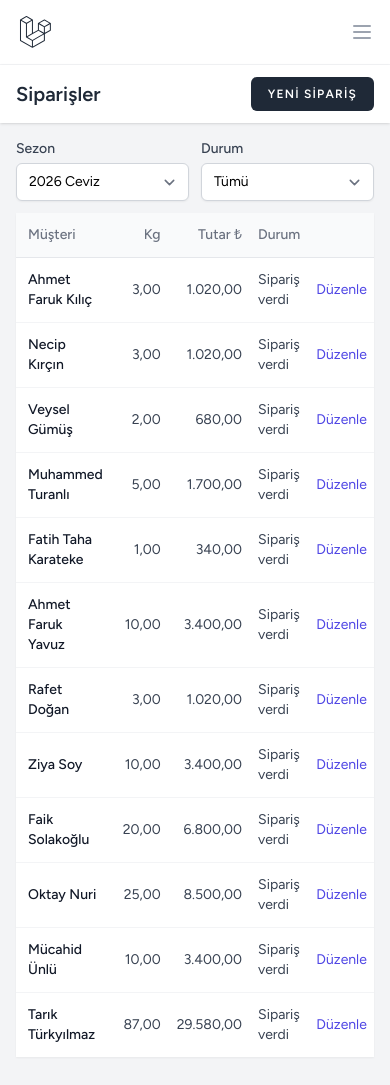
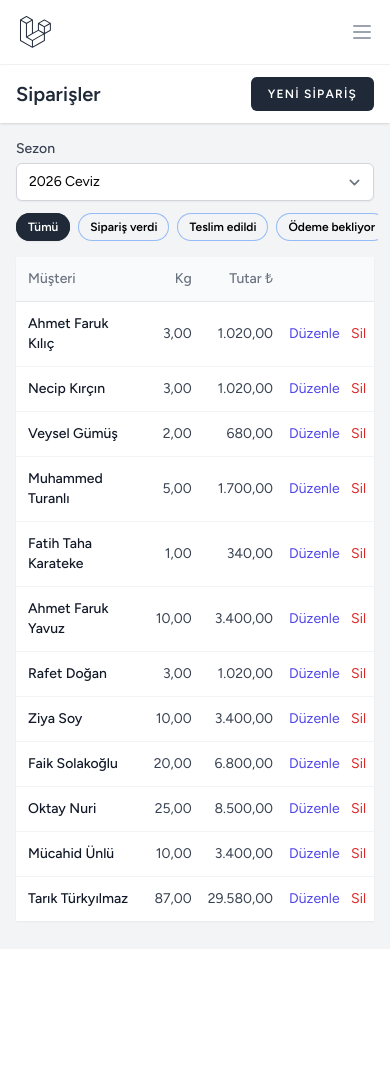
Before and after one commit to fatih-tutar/nuts, a Laravel app: page /orders in a window 390 px wide. After the commit the page ends 923 px from the top, so only its background shows below. Run offline with Laravel 12, Linux system fonts and the light colour scheme; the visitor is signed in with stand-in values (Sample User, id 1); data comes from the database, SQL or seed files in the repository; style sheets or scripts are compiled from the project's sources.

Commit message:
Replace order status filter with colored tabs and hide secondary columns on mobile.
Co-authored-by: Cursor <cursoragent@cursor.com>

```diff
--- a/app/Enums/OrderStatus.php
+++ b/app/Enums/OrderStatus.php
@@ -19,6 +19,52 @@ enum OrderStatus: string
         };
     }
 
+    public function shortLabel(): string
+    {
+        return match ($this) {
+            self::Ordered => 'Sipariş verdi',
+            self::Delivered => 'Teslim edildi',
+            self::PaymentPending => 'Ödeme bekliyor',
+            self::Paid => 'Ödendi',
+        };
+    }
+
+    /** Idle / active Tailwind classes for filter tabs. */
+    public function tabClasses(bool $active): string
+    {
+        return $active ? $this->tabActiveClasses() : $this->tabIdleClasses();
+    }
+
+    public function tabIdleClasses(): string
+    {
+        return match ($this) {
+            self::Ordered => 'bg-sky-50 text-sky-800 ring-sky-200 hover:bg-sky-100',
+            self::Delivered => 'bg-violet-50 text-violet-800 ring-violet-200 hover:bg-violet-100',
+            self::PaymentPending => 'bg-amber-50 text-amber-900 ring-amber-200 hover:bg-amber-100',
+            self::Paid => 'bg-emerald-50 text-emerald-800 ring-emerald-200 hover:bg-emerald-100',
+        };
+    }
+
+    public function tabActiveClasses(): string
+    {
+        return match ($this) {
+            self::Ordered => 'bg-sky-600 text-white ring-sky-600 shadow-sm',
+            self::Delivered => 'bg-violet-600 text-white ring-violet-600 shadow-sm',
+            self::PaymentPending => 'bg-amber-500 text-white ring-amber-500 shadow-sm',
+            self::Paid => 'bg-emerald-600 text-white ring-emerald-600 shadow-sm',
+        };
+    }
+
+    public function badgeClasses(): string
+    {
+        return match ($this) {
+            self::Ordered => 'bg-sky-100 text-sky-800',
+            self::Delivered => 'bg-violet-100 text-violet-800',
+            self::PaymentPending => 'bg-amber-100 text-amber-900',
+            self::Paid => 'bg-emerald-100 text-emerald-800',
+        };
+    }
+
     /** @return array<string, string> */
     public static function options(): array
     {
--- a/resources/views/orders/index.blade.php
+++ b/resources/views/orders/index.blade.php
@@ -19,8 +19,16 @@
                 <div class="bg-green-50 text-green-800 px-4 py-3 rounded-md text-sm">{{ session('status') }}</div>
             @endif
 
-            <form method="GET" class="grid grid-cols-2 gap-3 sm:flex sm:flex-wrap sm:gap-4 items-end">
-                <div class="min-w-0">
+            @php
+                $activeStatus = (string) ($filters['status'] ?? '');
+                $seasonQuery = ['season_id' => $filters['season_id'] ?? ''];
+            @endphp
+
+            <div class="space-y-3">
+                <form method="GET" class="max-w-md">
+                    @if ($activeStatus !== '')
+                        <input type="hidden" name="status" value="{{ $activeStatus }}">
+                    @endif
                     <x-input-label for="filter_season_id" value="Sezon" />
                     <select id="filter_season_id" name="season_id" onchange="this.form.submit()" class="mt-1 block w-full border-gray-300 focus:border-indigo-500 focus:ring-indigo-500 rounded-md shadow-sm text-sm">
                         <option value="">Tümü</option>
@@ -28,27 +36,40 @@
                             <option value="{{ $season->id }}" @selected((string) ($filters['season_id'] ?? '') === (string) $season->id)>{{ $season->displayName() }}</option>
                         @endforeach
                     </select>
+                </form>
+
+                <div class="flex gap-2 overflow-x-auto pb-1 -mx-1 px-1" role="tablist" aria-label="Sipariş durumu">
+                    <a
+                        href="{{ route('orders.index', $seasonQuery) }}"
+                        role="tab"
+                        aria-selected="{{ $activeStatus === '' ? 'true' : 'false' }}"
+                        class="shrink-0 inline-flex items-center rounded-full px-3 py-1.5 text-xs font-semibold ring-1 ring-inset transition {{ $activeStatus === '' ? 'bg-gray-800 text-white ring-gray-800 shadow-sm' : 'bg-gray-100 text-gray-700 ring-gray-200 hover:bg-gray-200' }}"
+                    >
+                        Tümü
+                    </a>
+                    @foreach (\App\Enums\OrderStatus::cases() as $statusCase)
+                        <a
+                            href="{{ route('orders.index', array_merge($seasonQuery, ['status' => $statusCase->value])) }}"
+                            role="tab"
+                            aria-selected="{{ $activeStatus === $statusCase->value ? 'true' : 'false' }}"
+                            class="shrink-0 inline-flex items-center rounded-full px-3 py-1.5 text-xs font-semibold ring-1 ring-inset transition {{ $statusCase->tabClasses($activeStatus === $statusCase->value) }}"
+                        >
+                            {{ $statusCase->shortLabel() }}
+                        </a>
+                    @endforeach
                 </div>
-                <div class="min-w-0">
-                    <x-input-label for="filter_status" value="Durum" />
-                    <select id="filter_status" name="status" onchange="this.form.submit()" class="mt-1 block w-full border-gray-300 focus:border-indigo-500 focus:ring-indigo-500 rounded-md shadow-sm text-sm">
-                        <option value="">Tümü</option>
-                        @foreach ($statuses as $value => $label)
-                            <option value="{{ $value }}" @selected(($filters['status'] ?? '') === $value)>{{ $label }}</option>
-                        @endforeach
-                    </select>
-                </div>
-            </form>
+            </div>
 
             <div class="bg-white shadow-sm sm:rounded-lg overflow-x-auto">
-                <table class="min-w-full table-fixed divide-y divide-gray-200 text-sm">
+                <table class="min-w-full divide-y divide-gray-200 text-sm">
                     <thead class="bg-gray-50">
                         <tr>
-                            <th class="w-[40%] px-3 sm:px-4 py-3 text-left font-medium text-gray-500">Müşteri</th>
-                            <th class="w-[12%] px-2 sm:px-4 py-3 text-right font-medium text-gray-500">Kg</th>
-                            <th class="w-[16%] px-2 sm:px-4 py-3 text-right font-medium text-gray-500">Tutar ₺</th>
-                            <th class="w-[20%] px-2 sm:px-4 py-3 text-left font-medium text-gray-500">Durum</th>
-                            <th class="w-[12%] px-2 sm:px-4 py-3 text-right font-medium text-gray-500"></th>
+                            <th class="px-3 sm:px-4 py-3 text-left font-medium text-gray-500">Müşteri</th>
+                            <th class="hidden md:table-cell px-4 py-3 text-left font-medium text-gray-500">Sezon</th>
+                            <th class="px-2 sm:px-4 py-3 text-right font-medium text-gray-500">Kg</th>
+                            <th class="px-2 sm:px-4 py-3 text-right font-medium text-gray-500">Tutar ₺</th>
+                            <th class="hidden md:table-cell px-4 py-3 text-left font-medium text-gray-500">Durum</th>
+                            <th class="px-2 sm:px-4 py-3 text-right font-medium text-gray-500"></th>
                         </tr>
                     </thead>
                     <tbody class="divide-y divide-gray-100">
@@ -59,11 +80,16 @@
                                         <a href="{{ route('customers.show', $order->customer) }}" class="hover:underline break-words">{{ $order->customer->name }}</a>
                                     @endif
                                 </td>
+                                <td class="hidden md:table-cell px-4 py-3 text-gray-600 whitespace-nowrap">{{ $order->season?->displayName() }}</td>
                                 <td class="px-2 sm:px-4 py-3 text-right text-gray-700 whitespace-nowrap">{{ number_format((float) $order->quantity_kg, 2, ',', '.') }}</td>
                                 <td class="px-2 sm:px-4 py-3 text-right text-gray-700 whitespace-nowrap">{{ number_format($order->revenueTry(), 2, ',', '.') }}</td>
-                                <td class="px-2 sm:px-4 py-3 text-gray-700">{{ $order->status->label() }}</td>
+                                <td class="hidden md:table-cell px-4 py-3">
+                                    <span class="inline-flex items-center rounded-full px-2 py-0.5 text-xs font-medium {{ $order->status->badgeClasses() }}">
+                                        {{ $order->status->shortLabel() }}
+                                    </span>
+                                </td>
                                 <td class="px-2 sm:px-4 py-3 text-right space-x-2 sm:space-x-3 whitespace-nowrap">
-                                    <a href="{{ route('orders.index', ['edit' => $order->id, 'season_id' => $filters['season_id'] ?? $order->season_id]) }}" class="text-indigo-600 hover:underline">Düzenle</a>
+                                    <a href="{{ route('orders.index', array_filter(['edit' => $order->id, 'season_id' => $filters['season_id'] ?? $order->season_id, 'status' => $activeStatus !== '' ? $activeStatus : null])) }}" class="text-indigo-600 hover:underline">Düzenle</a>
                                     <form action="{{ route('orders.destroy', $order) }}" method="POST" class="inline" onsubmit="return confirm('Silmek istediğinize emin misiniz?')">
                                         @csrf
                                         @method('DELETE')
@@ -73,7 +99,7 @@
                             </tr>
                         @empty
                             <tr>
-                                <td colspan="5" class="px-4 py-8 text-center text-gray-500">Sipariş bulunamadı.</td>
+                                <td colspan="6" class="px-4 py-8 text-center text-gray-500">Sipariş bulunamadı.</td>
                             </tr>
                         @endforelse
                     </tbody>
```
Also changed, not shown: resources/views/customers/index.blade.php (+6 -2 lines).
